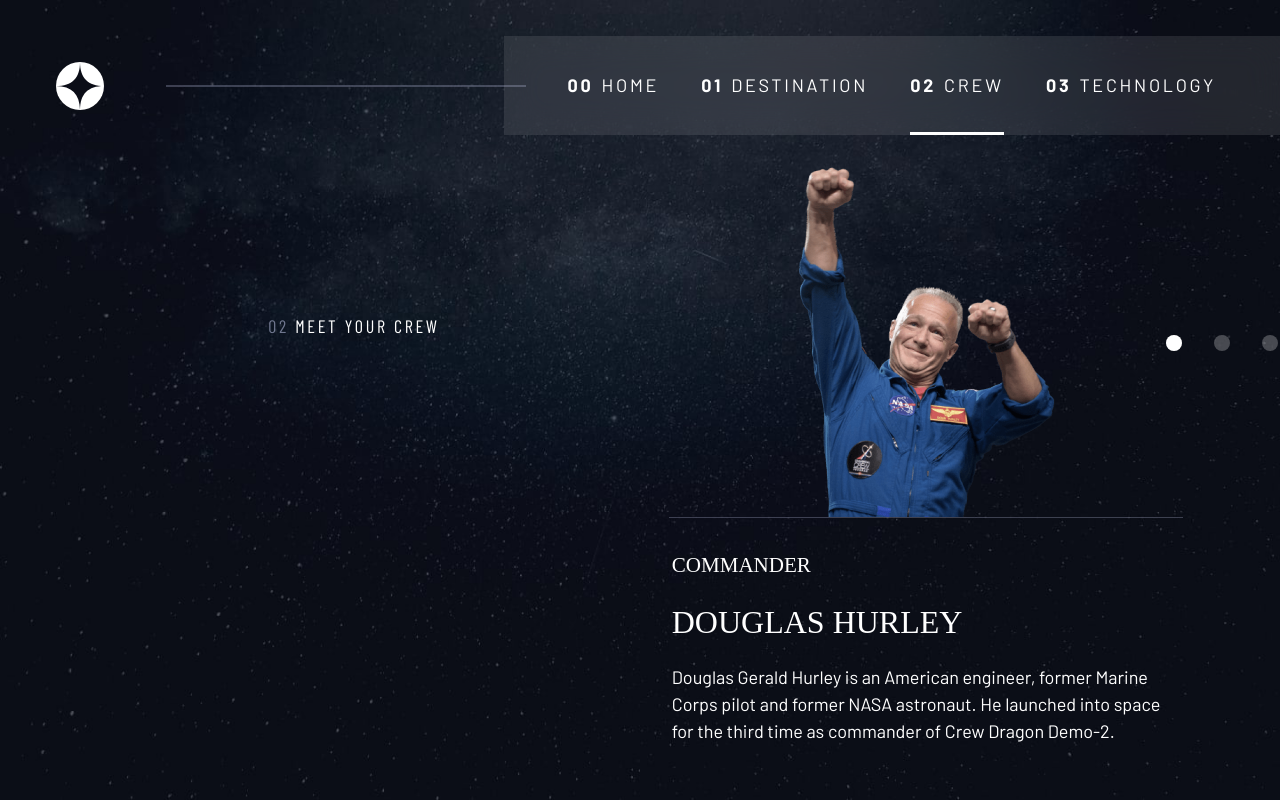
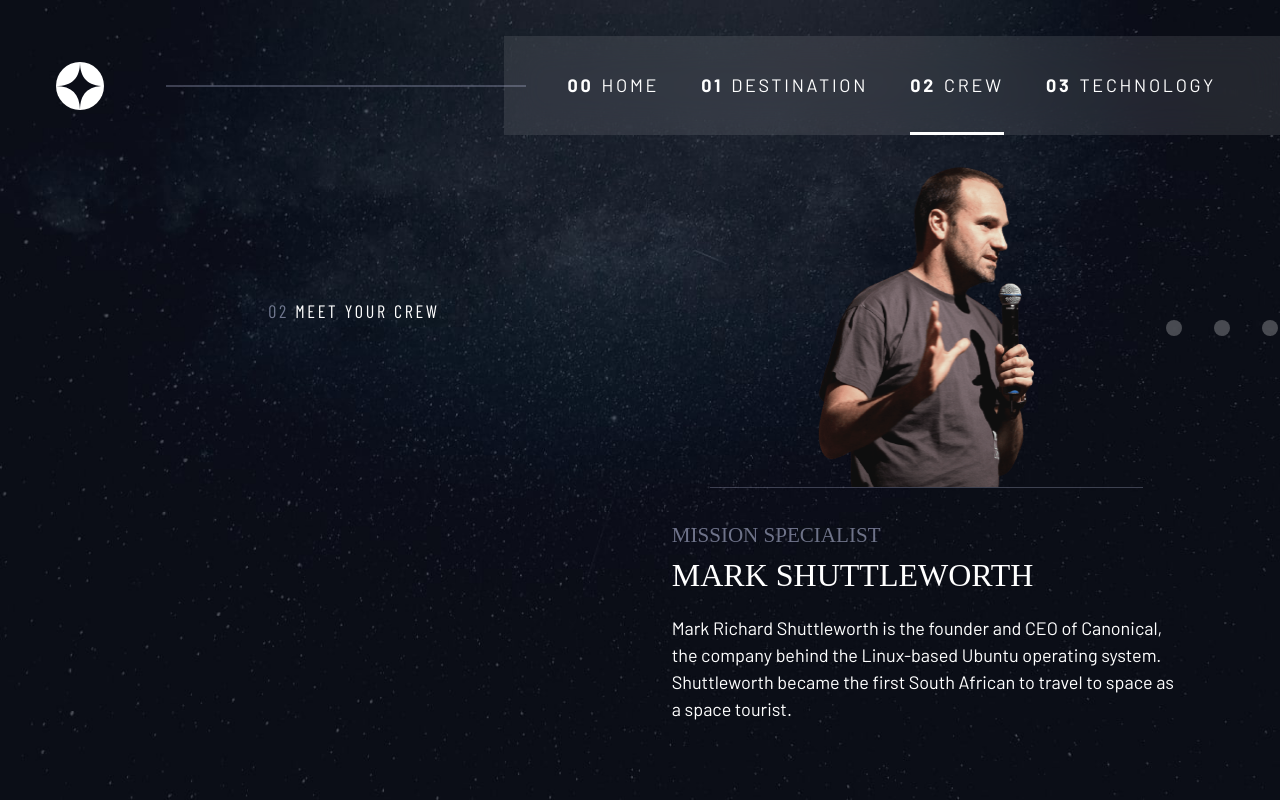
Before and after one commit to cruzrafaelx/space-travel, a React (Create React App) app: page /crew/1 in a window 1280 px wide. Shown: the top 800 px of the page. Built offline with nearby package versions, Linux system fonts and the light colour scheme; a web font is replaced by a local one.

Commit message:
Dynamically render crews

```diff
--- a/src/App.css
+++ b/src/App.css
@@ -776,11 +776,11 @@
 
 .crew-description{
   flex-direction: column;
-  gap: 1.3em;
+  gap: 1.2em;
 }
 
 
-s
+
 .crew-description h3{
   color: hsl( var(--clr-light) / .5);
   margin-block-end: -0.7em;
--- a/src/App.js
+++ b/src/App.js
@@ -1,12 +1,14 @@
 import './App.css';
 import DesignSystem from './components/DesignSystem';
 import Layout from './Layouts/Layout';
+import PlanetsLayout from './Layouts/PlanetsLayout';
+import CrewsLayout from './Layouts/CrewsLayout';
 import Homepage from './pages/Homepage';
-import DestinationsLayout from './Layouts/DestinationsLayout';
+import Planet from './pages/Planet';
 import Crew from './pages/Crew';
 import Technology from './pages/Technology';
-import Planet from './pages/Planet';
-import CrewsLayout from './Layouts/CrewsLayout';
+
+
 import { BrowserRouter, Routes, Route } from 'react-router-dom';
 
 
@@ -17,14 +19,15 @@
       <Routes>
         <Route path='/' element={<Layout/>}>
           <Route index element={<Homepage/>}></Route>
-          <Route path='destinations' element={<DestinationsLayout/>}>
+          <Route path='destinations' element={<PlanetsLayout/>}>
             <Route path=':id' element={<Planet/>}></Route>
           </Route>
-          <Route path='crew' element={<Crew/>}>
-            <Route path=':id' element={<CrewsLayout/>}></Route>
+          <Route path='crew' element={<CrewsLayout/>}>
+            <Route path=':id' element={<Crew/>}></Route>
           </Route>
           <Route path='technology' element={<Technology/>}></Route>
         </Route>
+        <Route path='/design-system' element={<DesignSystem/>}></Route>
       </Routes>
     </BrowserRouter>
 
--- a/src/Layouts/CrewsLayout.jsx
+++ b/src/Layouts/CrewsLayout.jsx
@@ -1,8 +1,52 @@
 import React from 'react'
+import { Outlet, NavLink, useParams } from 'react-router-dom'
+import data from '../data.json'
+
 
 function CrewsLayout() {
+
+  const id = useParams().id
+  console.log(id)
+
+  const image = id ?
+                data.crew[id].images.png :
+                data.crew[0].images.png
+
+  const role = data.crew[0].role
+  const name = data.crew[0].name
+  const bio = data.crew[0].bio
+
   return (
-    <div>CrewsLayout</div>
+    <section className='grid-container crew flow' style={{"--flow-space": "2rem"}}>
+      <h1 className='uppercase crew-title letter-spacing-2 fs-400 ff-sans-cond'><span>02</span> Meet your crew</h1>
+      <div className='crew-img'>
+        <img src={`http://localhost:3000/${image}`}></img>
+      </div>
+      <div className="dot-indicators flex">
+          <NavLink to='.' end className={({isActive}) => isActive ? "active" : ""}>
+            <span className="sr-only">slide title</span>
+          </NavLink>
+          <NavLink to='./1' className={({isActive}) => isActive ? "active" : ""}>
+            <span className="sr-only">slide title</span>
+          </NavLink>
+          <NavLink to='./2' className={({isActive}) => isActive ? "active" : ""}>
+            <span className="sr-only">slide title</span>
+          </NavLink>
+          <NavLink to='./3' className={({isActive}) => isActive ? "active" : ""}>
+            <span className="sr-only">slide title</span>
+          </NavLink>
+      </div>
+      {id ? (
+        <Outlet context={id}/>
+      ) : (
+        <div className='crew-description flex'>
+          <h3 className='uppercase ff-serif'>{role}</h3>
+          <h1 className='uppercase ff-serif fs-600'>{name}</h1>
+          <p>{bio}</p>
+        </div>
+      )}
+
+    </section>
   )
 }
 
--- a/src/Layouts/DestinationsLayout.jsx
+++ b/src/Layouts/PlanetsLayout.jsx
@@ -2,9 +2,10 @@
 import data from '../data.json'
 import { NavLink, Outlet, useParams } from 'react-router-dom'
 
-function DestinationsLayout() {
+function PlanetsLayout() {
 
   const id = useParams().id
+  console.log(id)
 
   const image = id ?
                 data.destinations[id].images.png :
@@ -15,9 +16,9 @@
   const distance = data.destinations[0].distance
   const travel = data.destinations[0].travel
 
-  console.log(image)
+
   return (
-    <section className='grid-container grid-container--destinations destinations flow' style={{"--flow-space": "1.5rem"}}>
+    <section className='grid-container grid-container--destinations flow' style={{"--flow-space": "1.5rem"}}>
         <div className='flex dest-title'>
           <h1 className='uppercase letter-spacing-1 fs-500'><span aria-hidden='true'>01</span> Pick your destination</h1>
           <img src={`http://localhost:3000/${image}`} alt={title}></img>
@@ -59,4 +60,4 @@
   )
 }
 
-export default DestinationsLayout
+export default PlanetsLayout
--- a/src/components/DesignSystem.jsx
+++ b/src/components/DesignSystem.jsx
@@ -1,4 +1,5 @@
 import React from 'react'
+import { NavLink } from 'react-router-dom'
 
 function DesignSystem() {
   return (
@@ -111,9 +112,9 @@
                 </div>
 
                 <div className="dot-indicators flex">
-                    <button aria-selected="true"><span className="sr-only">slide title</span></button>
-                    <button aria-selected="false"><span className="sr-only">slide title</span></button>
-                    <button aria-selected="false"><span className="sr-only">slide title</span></button>
+                    <NavLink aria-selected="true"><span className="sr-only">slide title</span></NavLink>
+                    <NavLink aria-selected="false"><span className="sr-only">slide title</span></NavLink>
+                    <NavLink aria-selected="false"><span className="sr-only">slide title</span></NavLink>
                 </div>
 
                 <div className="number-indicators flex">
--- a/src/pages/Crew.js
+++ b/src/pages/Crew.js
@@ -1,45 +1,24 @@
 import React from 'react'
 import data from '../data.json'
-import { NavLink } from 'react-router-dom'
+import { useOutletContext } from 'react-router-dom'
 
 function Crew() {
-
+  const id = useOutletContext()
+  console.log(id)
   console.log(data)
 
-  const image = data.crew[0].images.png
-  const role = data.crew[0].role
-  const name = data.crew[0].name
-  const bio = data.crew[0].bio
+  const image = data.crew[id].images.png
+  const role = data.crew[id].role
+  const name = data.crew[id].name
+  const bio = data.crew[id].bio
 
-  console.log(image, role, name, bio)
 
   return (
-    <section className='grid-container crew flow'
-             style={{"--flow-space": "2rem"}}>
-      <h1 className='uppercase crew-title letter-spacing-2 fs-400 ff-sans-cond'><span>02</span> Meet your crew</h1>
-      <div className='crew-img'>
-        <img src={`http://localhost:3000/${image}`}></img>
-      </div>
-      <div className="dot-indicators flex">
-          <button aria-selected="true">
-            <span className="sr-only">slide title</span>
-          </button>
-          <button aria-selected="false">
-            <span className="sr-only">slide title</span>
-          </button>
-          <button aria-selected="false">
-            <span className="sr-only">slide title</span>
-          </button>
-          <button aria-selected="false">
-            <span className="sr-only">slide title</span>
-          </button>
-      </div>
       <div className='crew-description flex'>
         <h3 className='uppercase ff-serif'>{role}</h3>
         <h1 className='uppercase ff-serif fs-600'>{name}</h1>
         <p>{bio}</p>
       </div>
-    </section>
   )
 }
 
```
